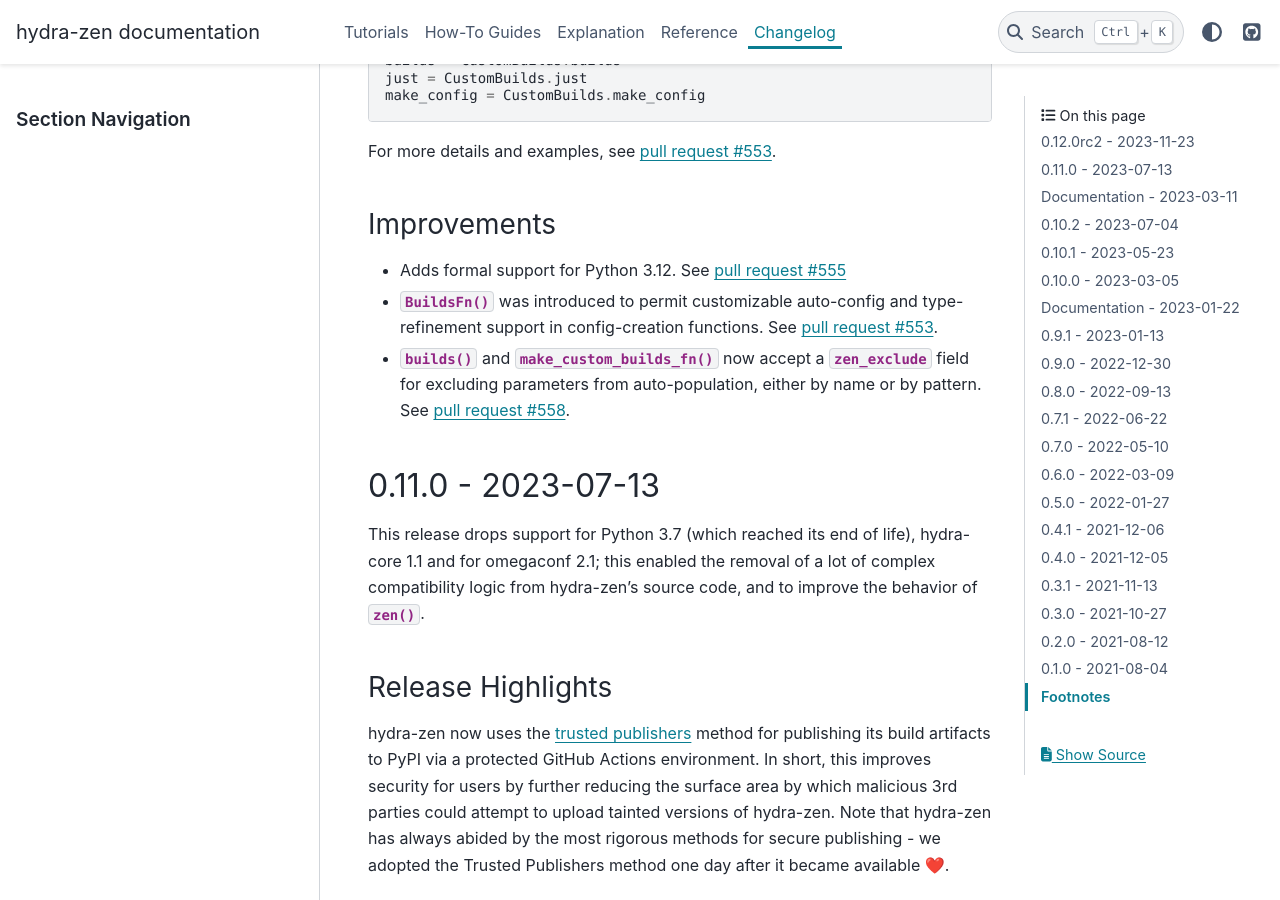
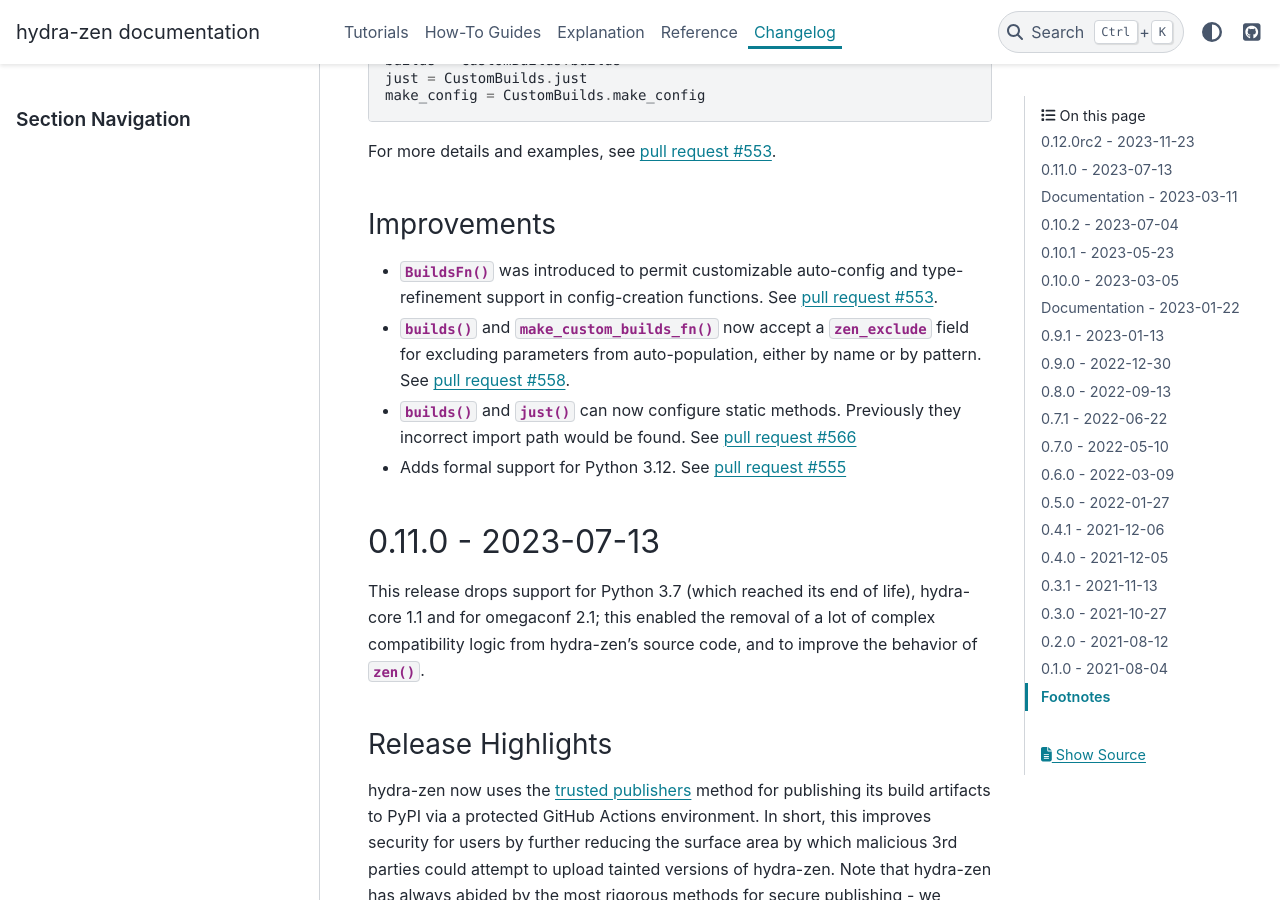
Before and after one commit to mit-ll-responsible-ai/hydra-zen, a Sphinx documentation site: the page built from docs/source/changes.rst, in a window 1280 px wide and 900 px high, scrolled down 1242 px. Built offline with Sphinx 7.4.7 and the PyData theme 0.15.4, drawn with Linux system fonts in a browser that asks for light colours; the version number could not be read and is left out.

Commit message:
changelog

```diff
--- a/docs/source/changes.rst
+++ b/docs/source/changes.rst
@@ -64,9 +64,10 @@
 
 Improvements
 ------------
-- Adds formal support for Python 3.12. See :pull:`555`
 - :func:`~hydra_zen.BuildsFn` was introduced to permit customizable auto-config and type-refinement support in config-creation functions. See :pull:`553`.
 - :func:`~hydra_zen.builds` and :func:`~hydra_zen.make_custom_builds_fn` now accept a `zen_exclude` field for excluding parameters from auto-population, either by name or by pattern. See :pull:`558`.
+- :func:`~hydra_zen.builds` and :func:`~hydra_zen.just` can now configure static methods. Previously they incorrect import path would be found. See :pull:`566`
+- Adds formal support for Python 3.12. See :pull:`555`
 
 
 .. _v0.11.0:
```
